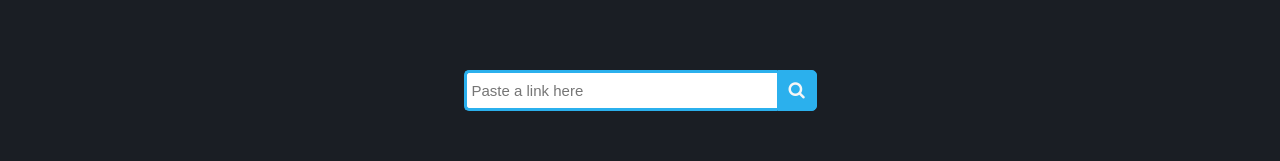
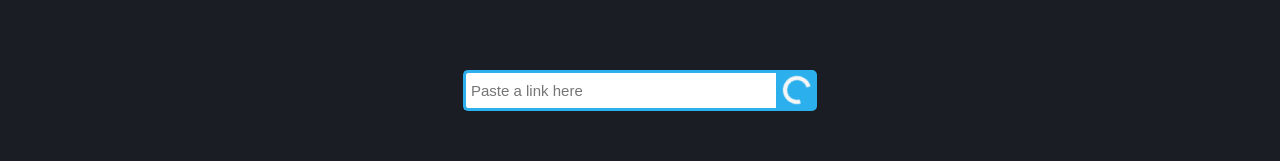
Before and after one commit to edieblu/concrete-wow, a React (Create React App) app: page / in a window 1280 px wide. Both pictures are taken after a click on the button 796 px from the left and 479 px from the top of the page. Shown: the part 389-550 px from the top of the page. Built offline with nearby package versions, Linux system fonts and the light colour scheme.

Commit message:
loading spinner added

```diff
--- a/src/App.css
+++ b/src/App.css
@@ -12,7 +12,6 @@
   margin: 0;
   padding: 0;
   box-sizing: inherit;
-  border: 0;
   outline: 0;
 }
 
@@ -80,12 +79,13 @@ header{
 .search {
   height: 2.5rem;
   margin: 5rem 0;
+  display: flex;
 }
 
 .search-term {
   width: 300px;
   height: 100%;
-  border: 3px solid #2BB0ED;
+  border: 3px solid var(--accet-color-blue);
   border-right: none;
   padding: 5px;
   border-radius: 5px 0 0 5px;
@@ -104,11 +104,41 @@ header{
   width: 3.8rem;
   text-align: center;
   font-size: 1.5rem;
-  border: 1px solid #2BB0ED;
+  border: 1px solid var(--accet-color-blue);
   border-radius: 0 5px 5px 0;
   cursor: pointer;
   font-size: 1.75rem;
   padding-bottom: 1px;
+}
+
+.loading {
+  background-color: var(--accet-color-blue);
+  height: 3.5rem;
+  width: 3.5rem;
+  border: 3px solid var(--accet-color-blue);
+  border-radius: 0 5px 5px 0;
+  display: flex;
+  align-items: center;
+}
+
+.loading .spinner {
+  height: 2rem;
+  width: 2rem;
+  border: 4px solid var(--main-fg-color);
+  border-top: 4px solid var(--accet-color-blue);
+  border-radius: 50%;
+  -webkit-animation: spinning 1.5s infinite linear;
+  animation: spinning 1.2s infinite linear;
+  margin: 0 auto;
+}
+
+@-webkit-keyframes spinning {
+	from { -webkit-transform: rotate(0deg); }
+	to { -webkit-transform: rotate(359deg); }
+}
+@keyframes spinning {
+	from { transform: rotate(0deg); }
+	to { transform: rotate(359deg); }
 }
 
 .white-bg {
--- a/src/Components/Search.js
+++ b/src/Components/Search.js
@@ -2,9 +2,11 @@ import React, { useState, useCallback } from "react";
 
 export default function Search() {
   const [searchTerm, setSearchTerm] = useState("");
+  const [isLoading, setIsLoading] = useState(false)
   const _sendSerchRequest = useCallback(() => {
     alert(`You are searching for: ${searchTerm}`);
     setSearchTerm("");
+    setIsLoading(true)
   }, [searchTerm]);
 
   const _checkKeyActions = useCallback((event) => {
@@ -33,13 +35,17 @@ export default function Search() {
         placeholder="Paste a link here"
         autoFocus
       />
+      {isLoading ? <div className='loading'>
+      <div className='spinner'></div>
+      </div>
+      :
       <button
         type="submit"
         className="search-button"
         onClick={_sendSerchRequest}
       >
         <i className="fa fa-search"></i>
-      </button>
+      </button>}
     </div>
   );
 }
```
